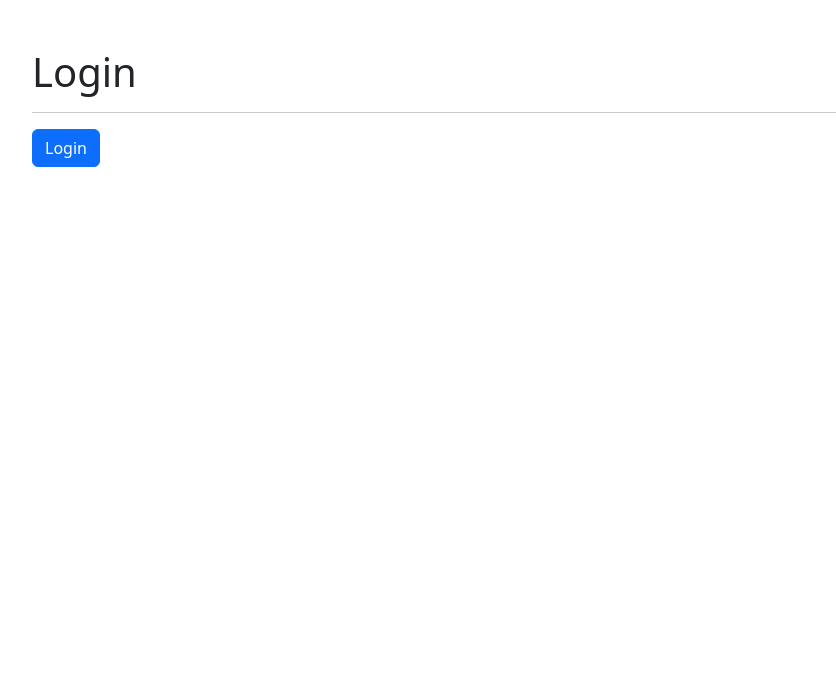
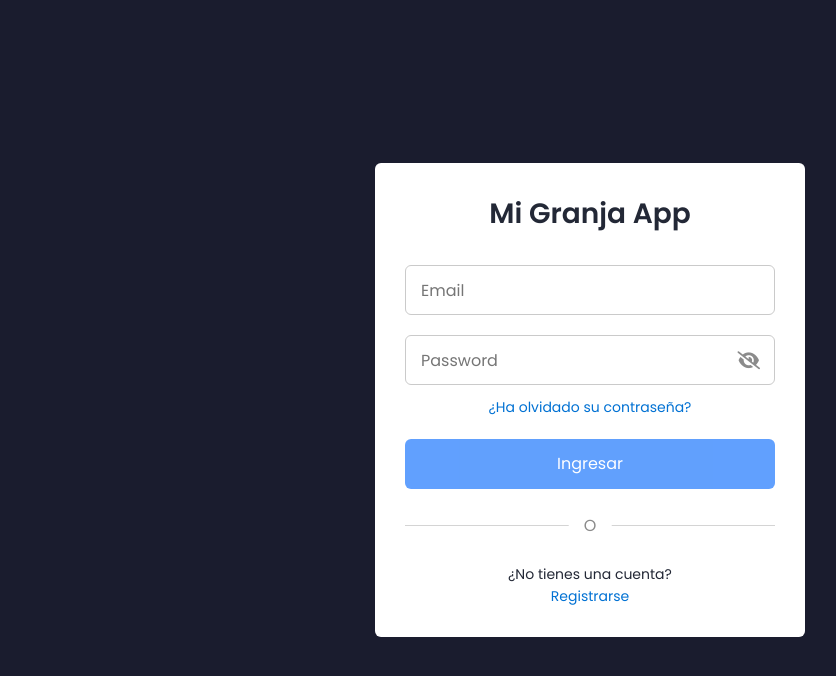
Before and after one commit to jesusmatiz35/app-granja-react, a React (Vite) app: page /login in a window 1280 px wide. Shown: the top 676 px of the page, without its empty margins (50-886 px from the left). Built offline with nearby package versions, Linux system fonts and the light colour scheme.

Commit message:
se inicia con el componente de login

```diff
--- /dev/null
+++ b/src/admin/hooks/index.jsx
@@ -0,0 +1 @@
+export * from './useForm';
--- /dev/null
+++ b/src/admin/hooks/useForm.jsx
@@ -0,0 +1,22 @@
+import { useState } from "react";
+
+export const useForm = (initialForm = {}) => {
+
+    const [formState, setFormState] = useState(initialForm);
+
+    const onInputChange = ({ target }) => {
+
+        const { name, value } = target;
+
+        setFormState({
+            ...formState,
+            [name]: value
+        });
+    }
+
+    return {
+        ...formState,
+        formState,
+        onInputChange
+    }
+}
--- a/src/admin/index.jsx
+++ b/src/admin/index.jsx
@@ -1 +1,2 @@
 export * from './pages';
+export * from './hooks';
--- /dev/null
+++ b/src/auth/helpers/index.jsx
@@ -0,0 +1,3 @@
+export * from './isValidEmail';
+export * from './onShowHide';
+export * from './validSizeText';
--- /dev/null
+++ b/src/auth/helpers/isValidEmail.js
@@ -0,0 +1,5 @@
+export const isValidEmail = (email = "") => {
+
+  const regex = /^[a-zA-Z0-9._%+-]+@[a-zA-Z0-9.-]+\.[a-zA-Z]{2,}$/;
+  return regex.test(email);
+};
--- /dev/null
+++ b/src/auth/helpers/onShowHide.js
@@ -0,0 +1,19 @@
+
+export const onShowHide = () => {
+    const pwShowHide = document.querySelectorAll(".eye-icon");
+
+    pwShowHide.forEach((eyeIcon) => {
+      let pwFields =
+        eyeIcon.parentElement.parentElement.querySelectorAll(".password");
+      pwFields.forEach((password) => {
+        if (password.type === "password") {
+          // If password is hidden
+          password.type = "text"; // Show password
+          eyeIcon.classList.replace("fa-eye-slash", "fa-eye"); // Change icon to show state
+          return;
+        }
+        password.type = "password"; // Hide password
+        eyeIcon.classList.replace("fa-eye", "fa-eye-slash"); // Change icon to hide state
+      });
+    });
+}
--- /dev/null
+++ b/src/auth/helpers/validSizeText.js
@@ -0,0 +1,4 @@
+
+export const validSizeText = (text = '', size = 0) => {
+  return (text.length > size);
+}
--- a/src/auth/index.jsx
+++ b/src/auth/index.jsx
@@ -1 +1,2 @@
 export * from './pages';
+export * from './helpers';
--- a/src/auth/pages/LoginPage.jsx
+++ b/src/auth/pages/LoginPage.jsx
@@ -1,21 +1,95 @@
 import { useNavigate } from "react-router";
 
+import "../styles/login.css";
+import { useForm } from "../../admin/hooks";
+import { onShowHide } from "../helpers/onShowHide";
+import { useEffect, useState } from "react";
+import { isValidEmail, validSizeText } from "../helpers";
+
+onShowHide();
+
 export const LoginPage = () => {
+  const { formState, onInputChange, email, password } = useForm({
+    email: "",
+    password: "",
+  });
+
+  const [isEmailValid, setIsEmailValid] = useState(false);
+  const [isPwdValid, setIsPwdValid] = useState(false);
+
+  useEffect(() => {
+    setIsEmailValid(isValidEmail(email));
+  }, [email]);
+
+  useEffect(() => {
+    setIsPwdValid(validSizeText(password, 3));
+  }, [password]);
 
   const navigate = useNavigate();
 
   const onLogin = () => {
+    console.log(formState);
 
     localStorage.setItem("authToken", true);
 
-    setTimeout(() => navigate('/dashboard', { replace: true }), 250);
-  }
+    //setTimeout(() => navigate("/dashboard", { replace: true }), 250);
+  };
+
   return (
-    <div className="container mt-5">
-      <h1>Login</h1>
-      <hr />
-
-      <button onClick={ onLogin } className="btn btn-primary">Login</button>
-    </div>
-  )
-}
+    <>
+      <section className="container-form forms">
+        <div className="form login">
+          <div className="form-content">
+            <header>Mi Granja App</header>
+            <form action="#">
+              <div className="field input-field">
+                <input
+                  type="email"
+                  name="email"
+                  value={email}
+                  onChange={onInputChange}
+                  placeholder="Email"
+                  className="input"
+                />
+              </div>
+              <div className="field input-field">
+                <input
+                  type="password"
+                  name="password"
+                  placeholder="Password"
+                  value={password}
+                  onChange={onInputChange}
+                  className="password"
+                />
+                <i
+                  onClick={onShowHide}
+                  className="fa fa-eye-slash eye-icon"></i>
+              </div>
+              <div className="form-link">
+                <a href="#" className="forgot-pass">
+                  ¿Ha olvidado su contraseña?
+                </a>
+              </div>
+              <div className="field button-field">
+                <button type="button" className="btn btn-primary" onClick={onLogin} disabled={ (!isEmailValid || !isPwdValid) }>
+                  Ingresar
+                </button>
+              </div>
+            </form>
+          </div>
+          <div className="line"></div>
+          <div className="media-options">
+            <div className="form-link">
+              <span>
+                ¿No tienes una cuenta?
+                <a href="#" className="link signup-link">
+                  Registrarse
+                </a>
+              </span>
+            </div>
+          </div>
+        </div>
+      </section>
+    </>
+  );
+};
--- /dev/null
+++ b/src/auth/styles/login.css
@@ -0,0 +1,124 @@
+/* Google Fonts - Poppins */
+@import url("https://fonts.googleapis.com/css2?family=Poppins:wght@300;400;500;600&display=swap");
+* {
+  margin: 0;
+  padding: 0;
+  box-sizing: border-box;
+  font-family: "Poppins", sans-serif;
+}
+.container-form {
+  height: 100vh;
+  width: 100%;
+  display: flex;
+  align-items: center;
+  justify-content: center;
+  background-color: #1a1c2e;
+  column-gap: 30px;
+}
+.form {
+  position: absolute;
+  max-width: 430px;
+  width: 100%;
+  padding: 30px;
+  border-radius: 6px;
+  background: #fff;
+}
+.form.signup {
+  opacity: 0;
+  pointer-events: none;
+}
+.forms.show-signup .form.signup {
+  opacity: 1;
+  pointer-events: auto;
+}
+.forms.show-signup .form.login {
+  opacity: 0;
+  pointer-events: none;
+}
+header {
+  font-size: 28px;
+  font-weight: 600;
+  color: #232836;
+  text-align: center;
+}
+form {
+  margin-top: 30px;
+}
+.form .field {
+  position: relative;
+  height: 50px;
+  width: 100%;
+  margin-top: 20px;
+  border-radius: 6px;
+}
+.field input,
+.field button {
+  height: 100%;
+  width: 100%;
+  border: none;
+  font-size: 16px;
+  font-weight: 400;
+  border-radius: 6px;
+}
+.field input {
+  outline: none;
+  padding: 0 15px;
+  border: 1px solid#CACACA;
+}
+.field input:focus {
+  border-bottom-width: 2px;
+}
+.eye-icon {
+  position: absolute;
+  top: 50%;
+  right: 10px;
+  transform: translateY(-50%);
+  font-size: 18px;
+  color: #8b8b8b;
+  cursor: pointer;
+  padding: 5px;
+}
+.form-link {
+  text-align: center;
+  margin-top: 10px;
+}
+.form-link span,
+.form-link a {
+  font-size: 14px;
+  font-weight: 400;
+  color: #232836;
+}
+.form a {
+  color: #0171d3;
+  text-decoration: none;
+}
+.form-content a:hover {
+  text-decoration: underline;
+}
+.line {
+  position: relative;
+  height: 1px;
+  width: 100%;
+  margin: 36px 0;
+  background-color: #d4d4d4;
+}
+.line::before {
+  content: "O";
+  position: absolute;
+  top: 50%;
+  left: 50%;
+  transform: translate(-50%, -50%);
+  background-color: #fff;
+  color: #8b8b8b;
+  padding: 0 15px;
+}
+.media-options a {
+  display: flex;
+  align-items: center;
+  justify-content: center;
+}
+@media screen and (max-width: 400px) {
+  .form {
+    padding: 20px 10px;
+  }
+}
```
